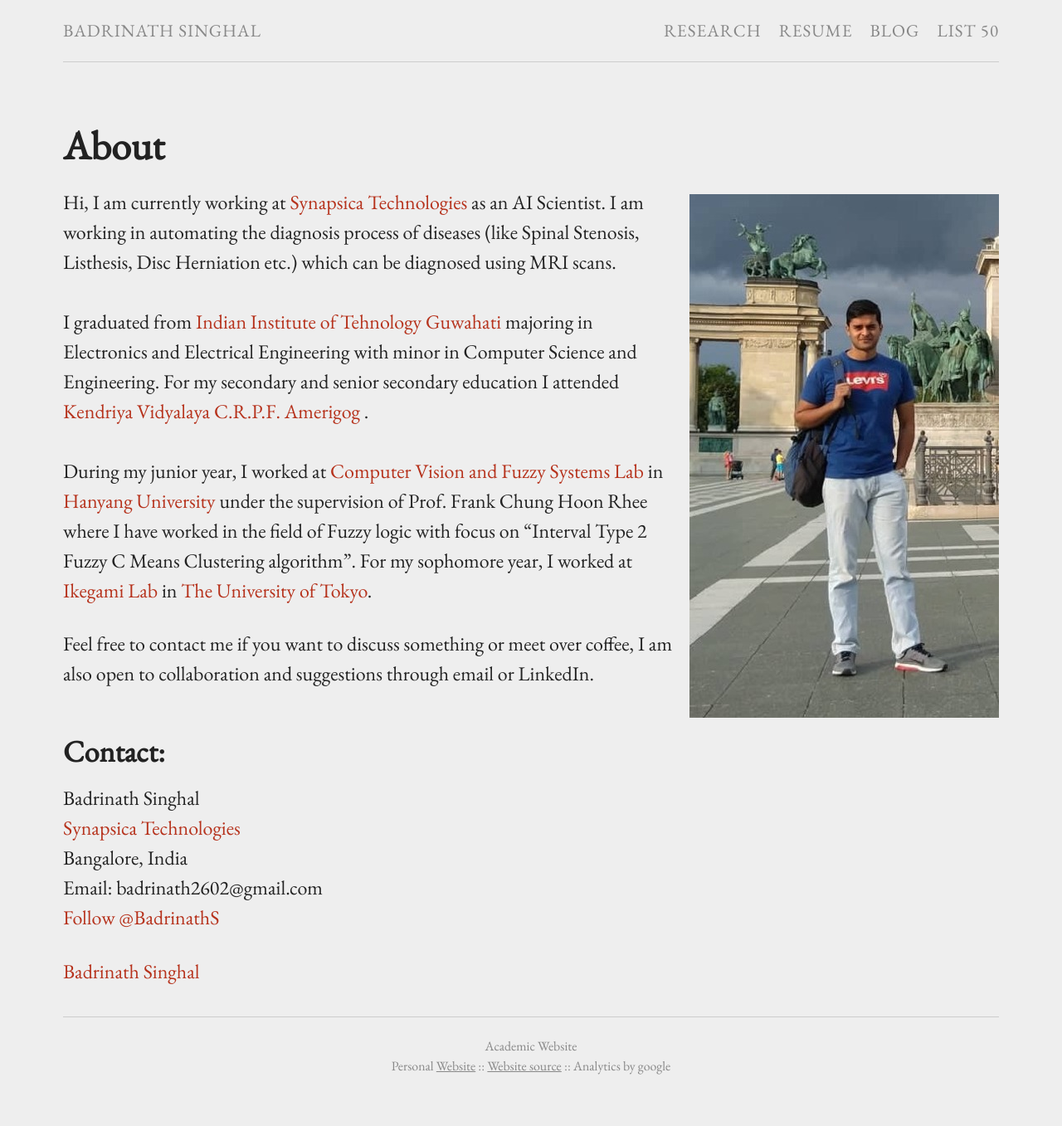
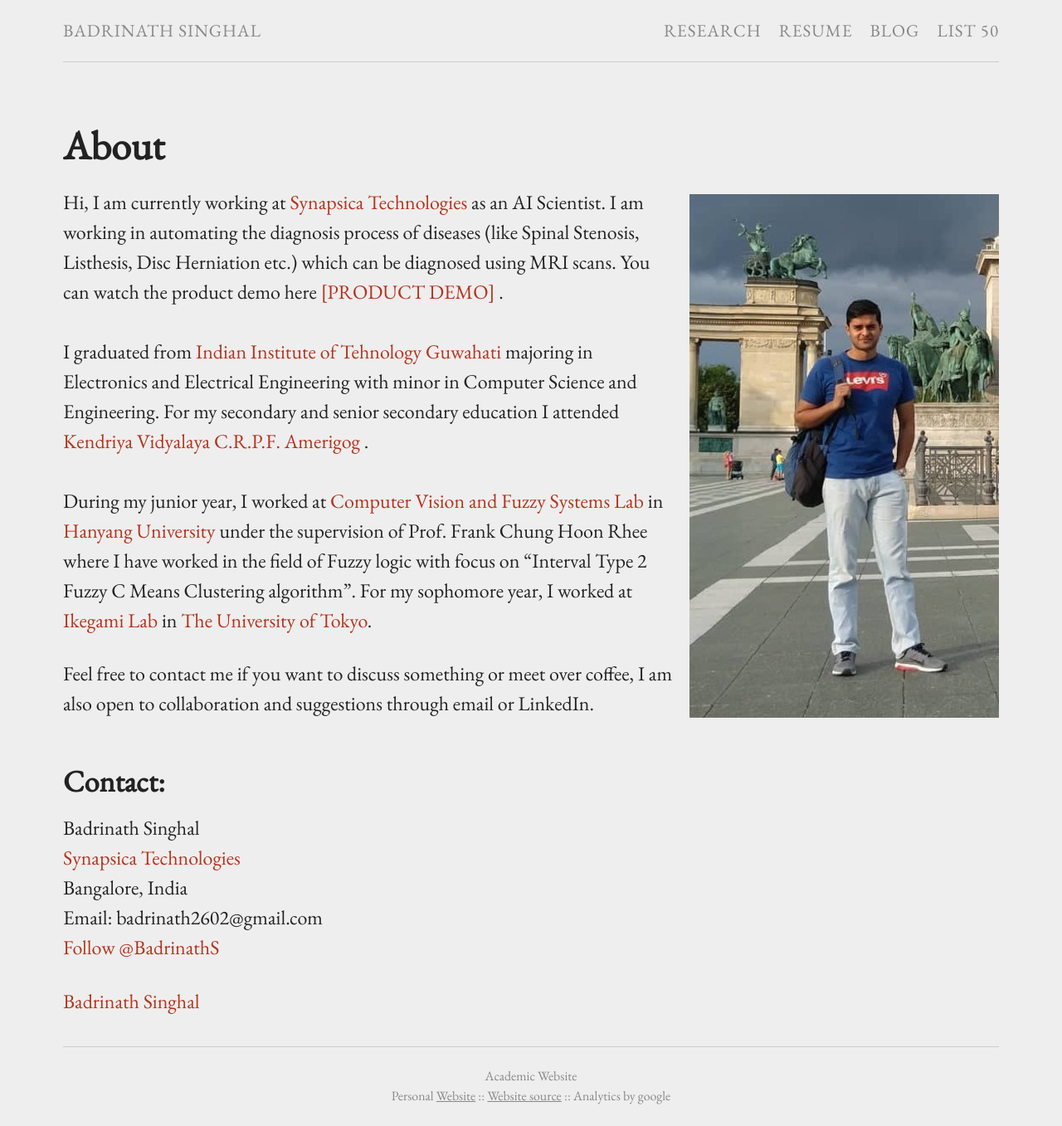
Before and after one commit to BadrinathS/BadrinathS.github.io, a Jekyll site: the page built from index.md, in a window 1280 px wide. Shown: the whole page at 83% size. Built offline with Jekyll 4.4.1, drawn with Linux system fonts in a browser that asks for light colours; comment, search, counter and statistics services are not loaded; before the commit the page ends 1321 px from its top, so only the background shows below that.

Commit message:
Update index.md

```diff
--- a/index.md
+++ b/index.md
@@ -9,7 +9,7 @@ permalink: /
 <script async defer src="https://buttons.github.io/buttons.js"></script>
 
 
-Hi, I am currently working at<a href="https://synapsica.com" target="_blank"> Synapsica Technologies </a> as an AI Scientist. I am working in automating the diagnosis process of diseases (like Spinal Stenosis, Listhesis, Disc Herniation etc.) which can be diagnosed using MRI scans.
+Hi, I am currently working at<a href="https://synapsica.com" target="_blank"> Synapsica Technologies </a> as an AI Scientist. I am working in automating the diagnosis process of diseases (like Spinal Stenosis, Listhesis, Disc Herniation etc.) which can be diagnosed using MRI scans. You can watch the product demo here <a href="https://youtu.be/EoLdeCbsm8k" target="_blank"> [PRODUCT DEMO] </a>.
 <br>
 <br>
 I graduated from <a href="https://iitg.ac.in" target="_blank"> Indian Institute of Tehnology Guwahati </a> majoring in  Electronics and Electrical Engineering with minor in Computer Science and Engineering. For my secondary and senior secondary education I attended <a href="http://www.kvcrpf.ac.in/" target="_blank"> Kendriya Vidyalaya C.R.P.F. Amerigog </a>.
```
